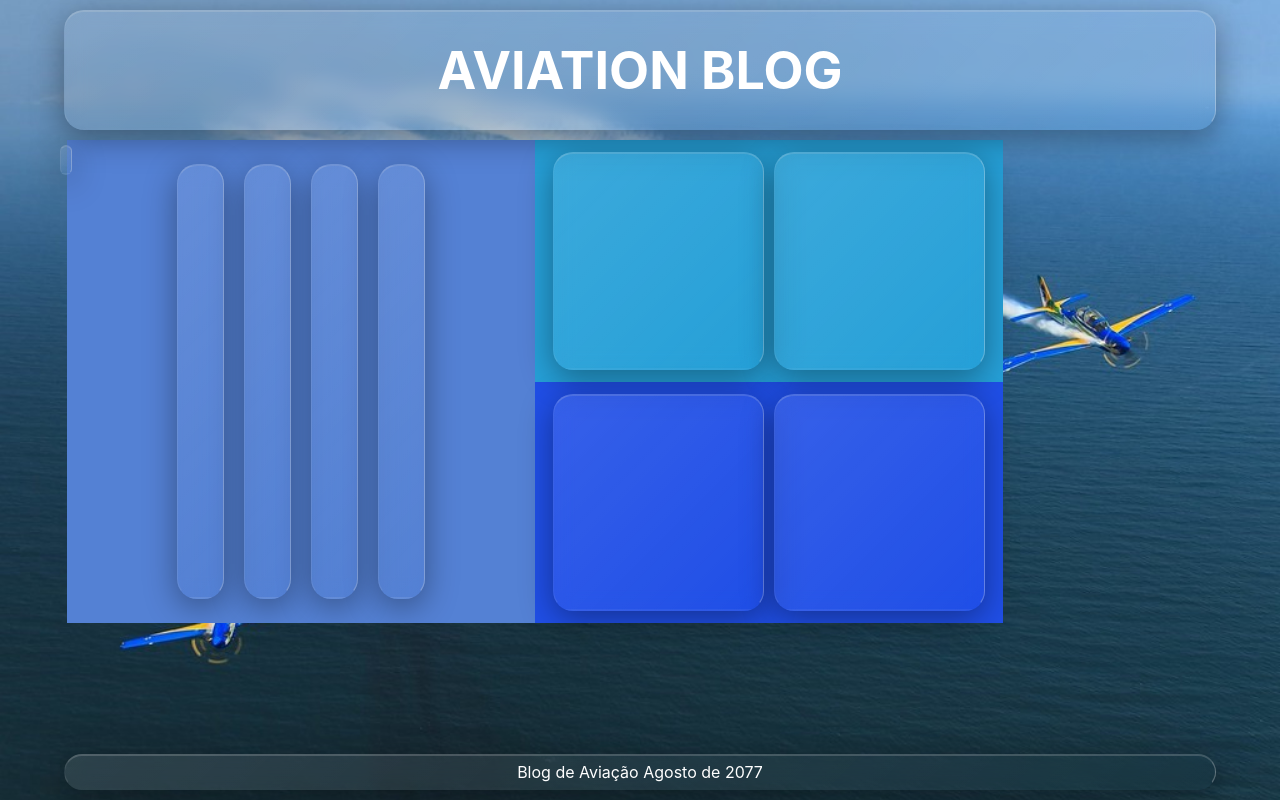
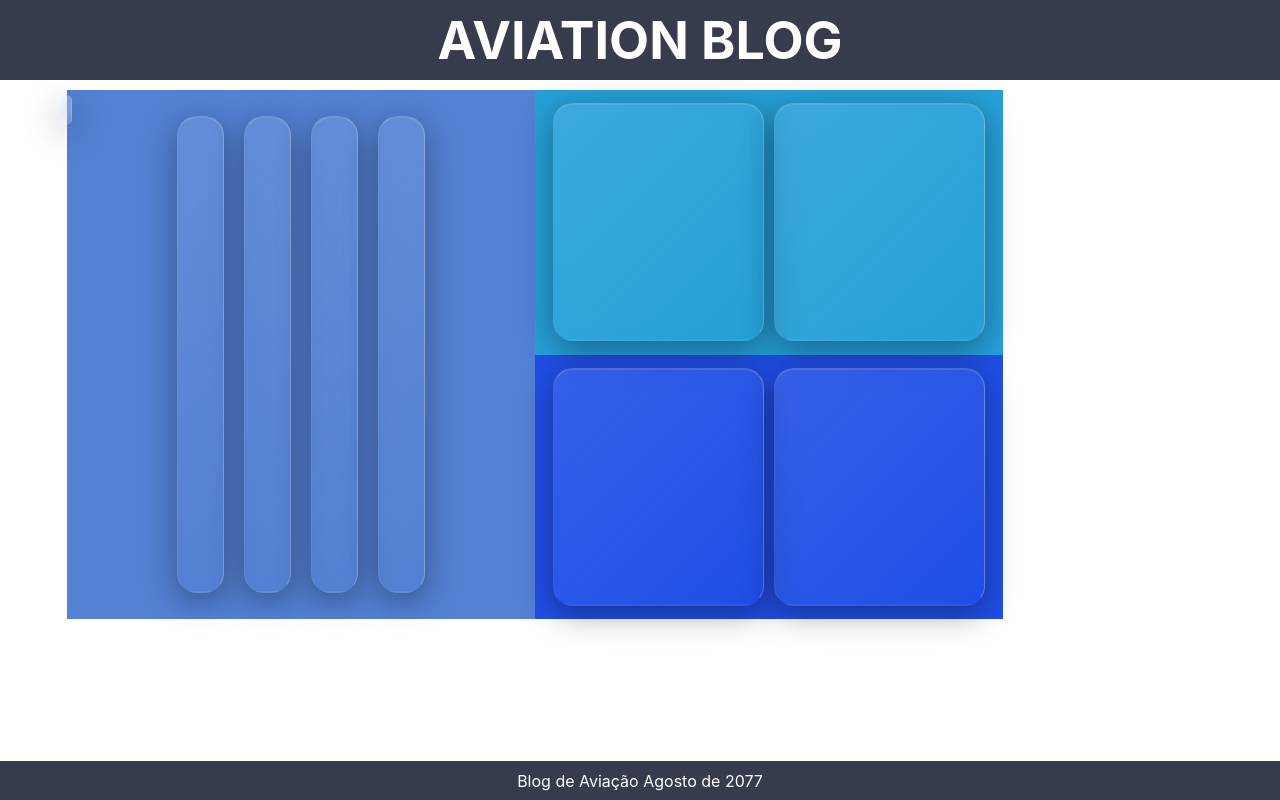
Before and after one commit to Marlon-Segalla/Blog-Avia-o-Mobile, a React (Create React App) app in the folder blogaviacao/: page / in a window 1280 px wide. Both pictures are taken after typing "Sample", "Sample123" into the empty fields and a click on the button "ENTER". Built offline with nearby package versions, Linux system fonts and the light colour scheme.

Commit message:
10-09-0.1

```diff
--- a/blogaviacao/src/App.css
+++ b/blogaviacao/src/App.css
@@ -12,32 +12,31 @@
   justify-content: center;
   align-items: center;
   flex-direction: column;
-  background-image: url('./img/esquad_2.jpg');
-  background-size: cover;
-  background-position: center;
-  background-repeat: no-repeat;
+  background-color: #fff;
 }
 
 .App-header {
-  width: 90%;
-  min-height: 15%;
+  width: 100%;
+  min-height: 10%;
 
-  margin-top: 10px;
   margin-bottom: 10px;
 
   display: flex;
   flex-direction: column;
   align-items: center;
   justify-content: center;
+
+  background-color: #373c4d;
+
   font-size: calc(10px + 2vmin);
-  color: white;
+  color: #fff;
 }
 
 .App-body {
   width: 100%;
   height: 85.7vh;
   font-size: calc(10px + 2vmin);
-  color: white;
+  color: #fff;
   display: flex;
 }
 
@@ -62,7 +61,7 @@
 }
 
 .card:focus {
-  border: solid 2px #cfcfcf;
+  border: solid 2px #fff;
   transform: scale(0.98);
   width: 90%;
 }
@@ -120,13 +119,14 @@
 }
 
 .App-footer {
-  width: 90%;
+  width: 100%;
   height: 5vh;
 
   margin-top: 10px;
-  margin-bottom: 10px;
 
   color: white;
+  background-color: #373c4d;
+
   display: flex;
   justify-content: center;
   align-items: center;
--- a/blogaviacao/src/footer.js
+++ b/blogaviacao/src/footer.js
@@ -3,7 +3,7 @@ import './App.css';
 
 function Footer() {
   return (
-    <footer className="App-footer glass">
+    <footer className="App-footer">
       <p>Blog de Aviação Agosto de 2077</p>
     </footer>
   );
--- a/blogaviacao/src/header.js
+++ b/blogaviacao/src/header.js
@@ -3,7 +3,8 @@ import './App.css';
 
 function Header() {
   return (
-    <header className="App-header glass">
+    <header className="App-header">
+
       <h1>AVIATION BLOG</h1>
     </header>
   );
```
